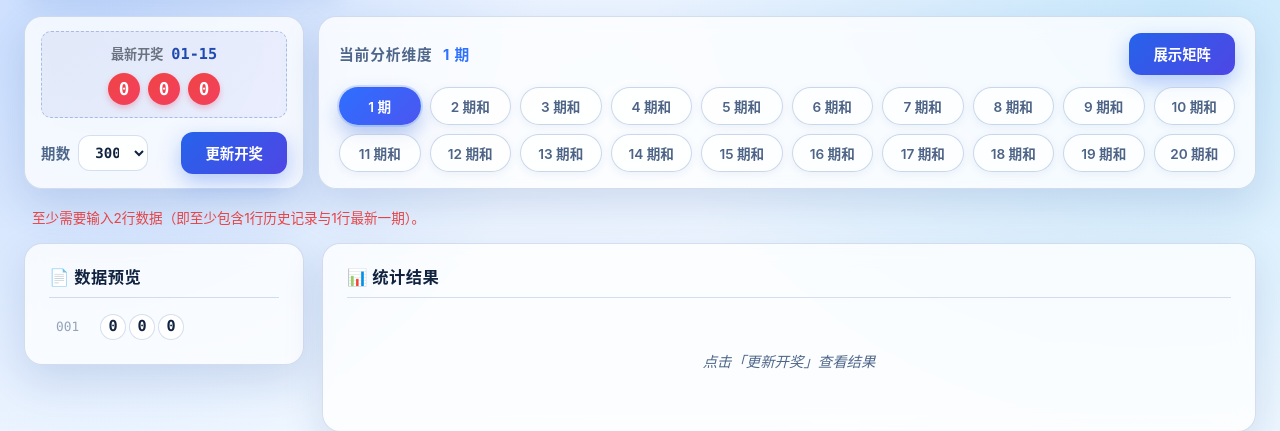
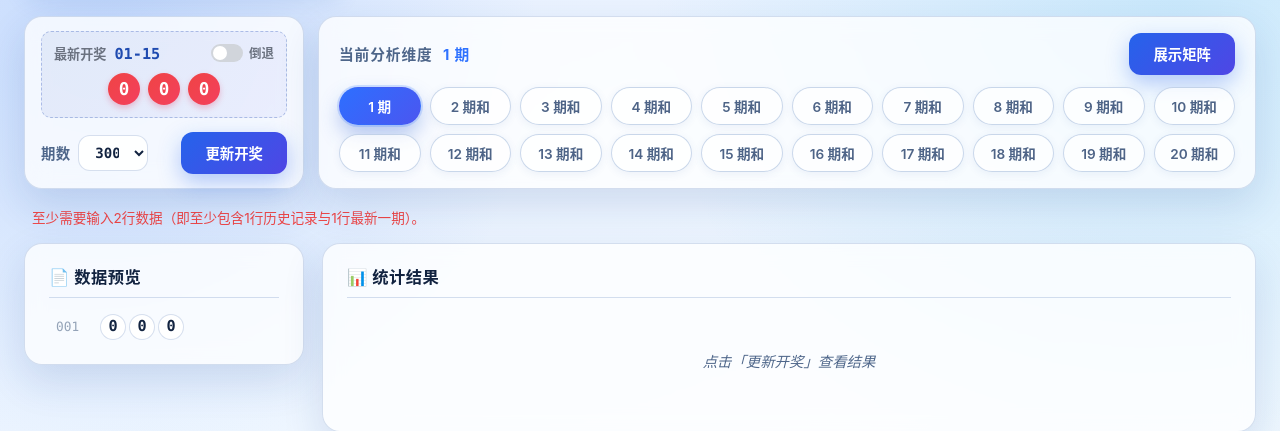
Before and after one commit to iclumsy/lottery, a Flask app: page / in a window 1280 px wide. Shown: the part 73-504 px from the top of the page. Run offline with Flask 3, Linux system fonts and the light colour scheme; tables that the repository leaves empty hold one stand-in row (values such as "Sample post"); some libraries are stand-ins or nearby versions.

Commit message:
feat: 添加倒退模式切换功能，优化数据显示逻辑和样式

```diff
--- a/static/styles.css
+++ b/static/styles.css
@@ -121,8 +121,66 @@ body {
 
 .banner-header {
     display: flex;
+    align-items: center;
+    gap: 8px;
+    width: 100%;
+    justify-content: space-between;
+}
+
+.banner-left {
+    display: flex;
     align-items: baseline;
     gap: 8px;
+}
+
+.retreat-toggle {
+    display: flex;
+    align-items: center;
+    gap: 6px;
+    cursor: pointer;
+    user-select: none;
+    margin-left: auto;
+}
+
+.retreat-toggle input {
+    display: none;
+}
+
+.retreat-slider {
+    position: relative;
+    display: inline-block;
+    width: 32px;
+    height: 18px;
+    background: #d1d5db;
+    border-radius: 9px;
+    transition: background 0.2s;
+    flex-shrink: 0;
+}
+
+.retreat-slider::after {
+    content: '';
+    position: absolute;
+    width: 14px;
+    height: 14px;
+    background: #fff;
+    border-radius: 50%;
+    top: 2px;
+    left: 2px;
+    transition: left 0.2s;
+}
+
+.retreat-toggle input:checked + .retreat-slider {
+    background: #ef4444;
+}
+
+.retreat-toggle input:checked + .retreat-slider::after {
+    left: 16px;
+}
+
+.retreat-label {
+    font-size: 0.78rem;
+    color: #6b7280;
+    font-weight: 600;
 }
 
 .banner-title {
--- a/templates/index.html
+++ b/templates/index.html
@@ -22,8 +22,15 @@
                 <!-- Top Row: Latest Results -->
                 <div id="latestResultBanner" class="latest-result-banner" style="display: none;">
                     <div class="banner-header">
-                        <span class="banner-title">最新开奖</span>
-                        <span id="bannerDate" class="banner-date"></span>
+                        <div class="banner-left">
+                            <span class="banner-title">最新开奖</span>
+                            <span id="bannerDate" class="banner-date"></span>
+                        </div>
+                        <label class="retreat-toggle" title="开启后屏蔽最新一期数据">
+                            <input type="checkbox" id="retreatToggle">
+                            <span class="retreat-slider"></span>
+                            <span class="retreat-label">倒退</span>
+                        </label>
                     </div>
                     <div id="latestNumbersDisplay" class="banner-numbers"></div>
                 </div>
```
Also changed, not shown: static/script.js (+32 -5 lines).
